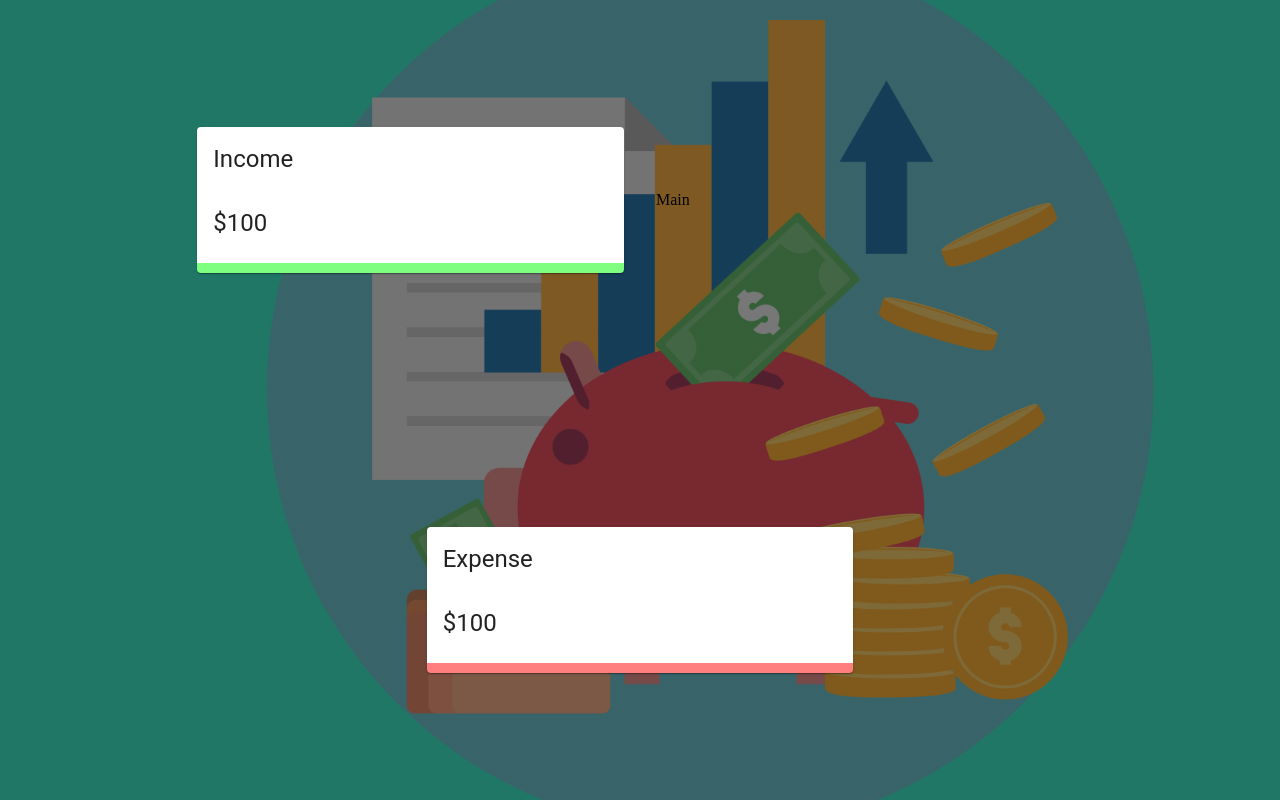
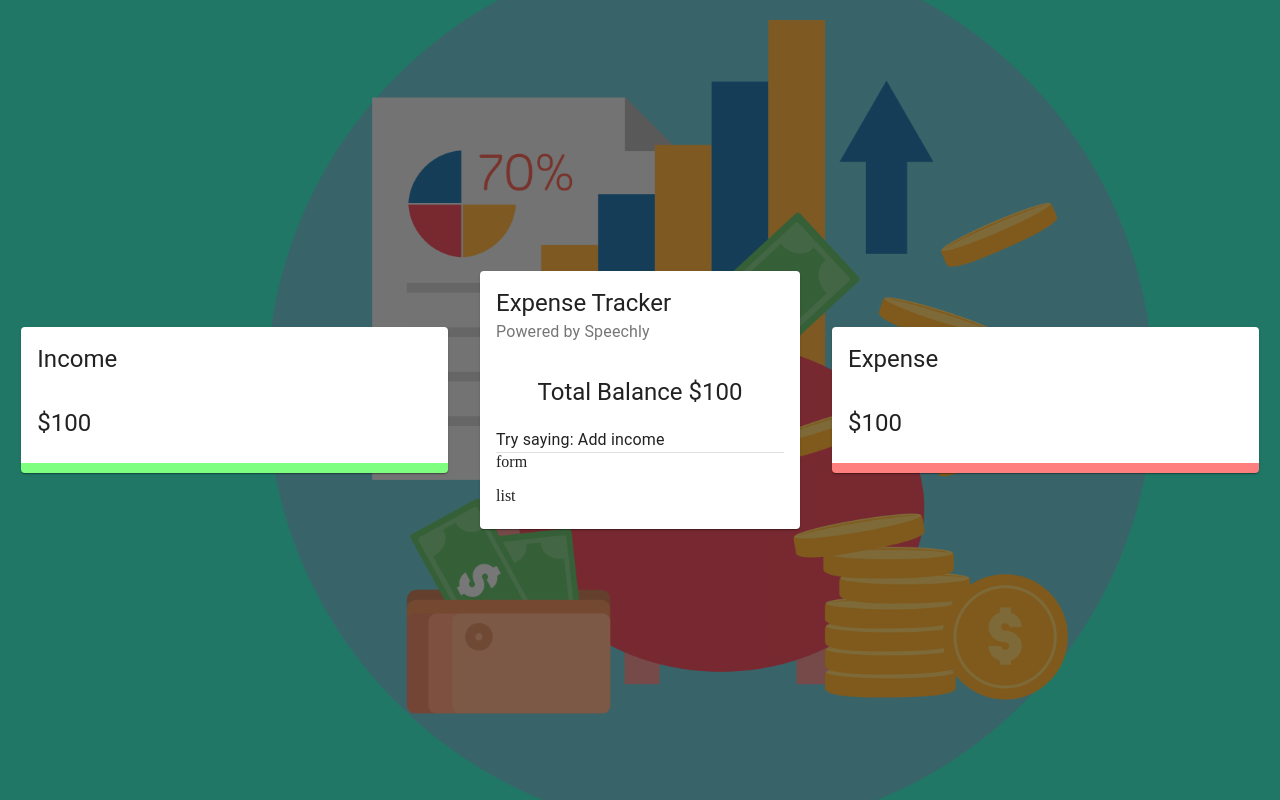
Before and after one commit to dhvaneshshah97/Speechly_Expense_Tracker_React, a React (Create React App) app: page / in a window 1280 px wide. Built offline with nearby package versions, Linux system fonts and the light colour scheme.

Commit message:
Add Main (middle) component

```diff
--- a/src/App.js
+++ b/src/App.js
@@ -1,7 +1,9 @@
 import React from 'react'
-import Details from './components/Details/Details';
 import { Grid } from '@material-ui/core';
 import useStyles from './styles';
+
+import Details from './components/Details/Details';
+import Main from './components/Main/Main';
 
 const App = () => {
     const classes = useStyles();
@@ -11,8 +13,8 @@
                 <Grid item xs={12} sm={4}>
                     <Details title="Income"/>
                 </Grid>
-                <Grid item xs={12} sm={4}>
-                    Main
+                <Grid item xs={12} sm={3}>
+                    <Main />
                 </Grid>
                 <Grid item xs={12} sm={4}>
                     <Details title="Expense" />
--- a/src/components/Details/Details.jsx
+++ b/src/components/Details/Details.jsx
@@ -1,6 +1,6 @@
 import React from 'react'
 import { Card, CardHeader, Typography, CardContent } from '@material-ui/core';
-import { Doughnut } from 'react-chartjs-2';
+// import { Doughnut } from 'react-chartjs-2';
 import useStyles from './styles';
 
 const Details = (props) => {
--- /dev/null
+++ b/src/components/Main/Main.jsx
@@ -0,0 +1,30 @@
+import React from 'react';
+import { Card, CardHeader, CardContent, Typography, Grid, Divider } from '@material-ui/core';
+import useStyles from './styles';
+
+const Main = () => {
+    const classes = useStyles();
+    return (
+        <Card className={classes.root}>
+            <CardHeader title="Expense Tracker" subheader="Powered by Speechly" />
+            <CardContent>
+                <Typography align="center" variant="h5">Total Balance $100</Typography>
+                <Typography variant="subtitle1" style={{ lineHeight: '1.5em', marginTop: '20px' }}>
+                    {/*  */}
+                    Try saying: Add income
+                </Typography>
+                <Divider />
+                form
+            </CardContent>
+            <CardContent className={classes.cartContent} >
+                <Grid container spacing={2}>
+                    <Grid item xs={12}>
+                        list
+                    </Grid>
+                </Grid>
+            </CardContent>
+        </Card>
+    );
+}
+
+export default Main;
--- /dev/null
+++ b/src/components/Main/styles.js
@@ -0,0 +1,24 @@
+import { makeStyles } from '@material-ui/core/styles';
+
+export default makeStyles((theme) => ({
+    media: {
+        height: 0,
+        paddingTop: '56.25%', // 16:9
+    },
+    expand: {
+        transform: 'rotate(0deg)',
+        marginLeft: 'auto',
+        transition: theme.transitions.create('transform', {
+            duration: theme.transitions.duration.shortest,
+        }),
+    },
+    expandOpen: {
+        transform: 'rotate(180deg)',
+    },
+    cartContent: {
+        paddingTop: 0,
+    },
+    divider: {
+        margin: '20px 0',
+    },
+}));
```
